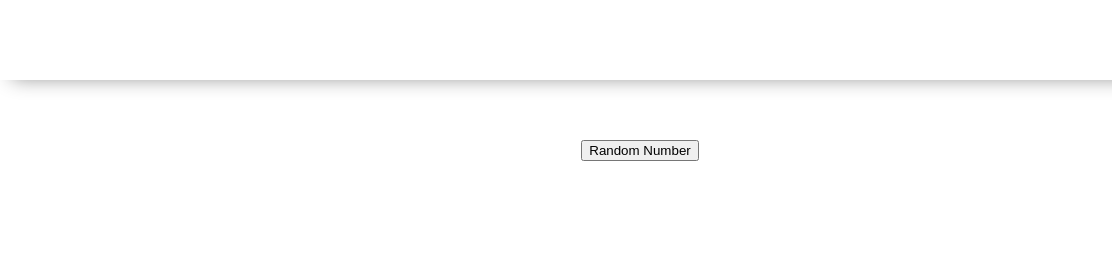
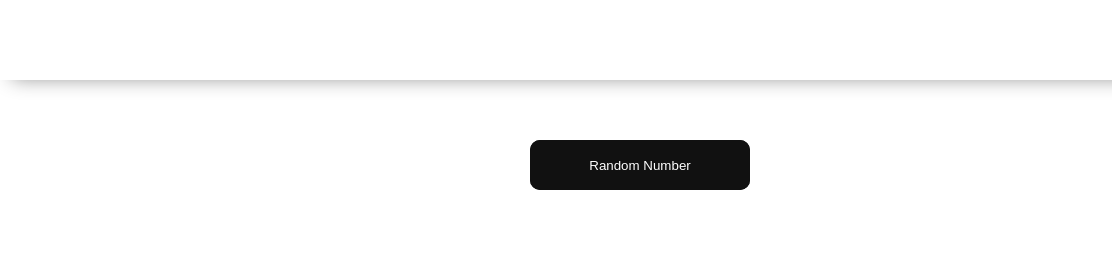
Before and after one commit to Gcrowder93/fridaylab, a website: page index.html in a window 1280 px wide. Shown: the top 280 px of the page, 0-1112 px from the left. Drawn offline with Linux system fonts and the light colour scheme.

Commit message:
button glows

```diff
--- a/index.html
+++ b/index.html
@@ -20,7 +20,7 @@
     </header>
     <main>
         <section class="main-section">
-            <button id="generate" onclick="document.getElementById('random-num').innerHTML = getRandomNum(0,1000)">Random Number</button>
+            <button class="glow-on-hover" id="generate" onclick="document.getElementById('random-num').innerHTML = getRandomNum(0,10000)">Random Number</button>
                 <p id="random-num"></p>
                 <script>
                     function getRandomNum(min, max) {
--- a/styles/style.css
+++ b/styles/style.css
@@ -93,6 +93,67 @@ footer {
     box-shadow: var(--shadow);
 }
 
+
+.glow-on-hover {
+    width: 220px;
+    height: 50px;
+    border: none;
+    outline: none;
+    color: #fff;
+    background: #111;
+    cursor: pointer;
+    position: relative;
+    z-index: 0;
+    border-radius: 10px;
+}
+
+.glow-on-hover:before {
+    content: '';
+    background: linear-gradient(45deg, #ff0000, #ff7300, #fffb00, #48ff00, #00ffd5, #002bff, #7a00ff, #ff00c8, #ff0000);
+    position: absolute;
+    top: -2px;
+    left:-2px;
+    background-size: 400%;
+    z-index: -1;
+    filter: blur(5px);
+    width: calc(100% + 4px);
+    height: calc(100% + 4px);
+    animation: glowing 20s linear infinite;
+    opacity: 0;
+    transition: opacity 1.5s ease-in-out;
+    border-radius: 10px;
+}
+
+.glow-on-hover:active {
+    color: #000
+}
+
+.glow-on-hover:active:after {
+    background: transparent;
+}
+
+.glow-on-hover:hover:before {
+    opacity: 1;
+}
+
+.glow-on-hover:after {
+    z-index: -1;
+    content: '';
+    position: absolute;
+    width: 100%;
+    height: 100%;
+    background: #111;
+    left: 0;
+    top: 0;
+    border-radius: 10px;
+}
+
+@keyframes glowing {
+    0% { background-position: 0 0; }
+    50% { background-position: 400% 0; }
+    100% { background-position: 0 0; }
+}
+
   @keyframes pulse {
     20% {
       transform: rotate3d(-10, -10, -10, 50deg) scale(1.2);
```
